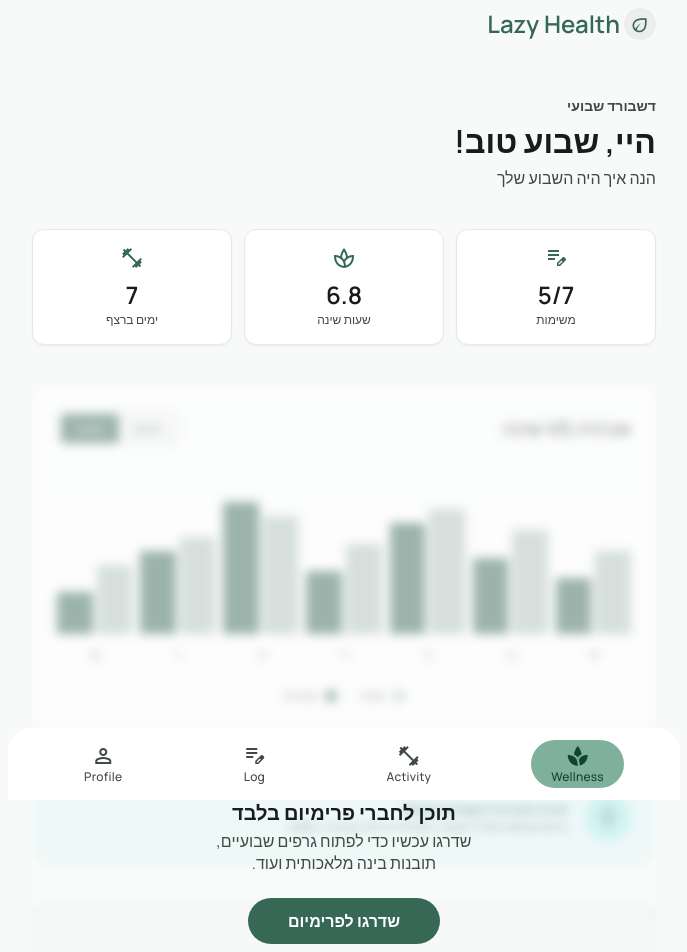
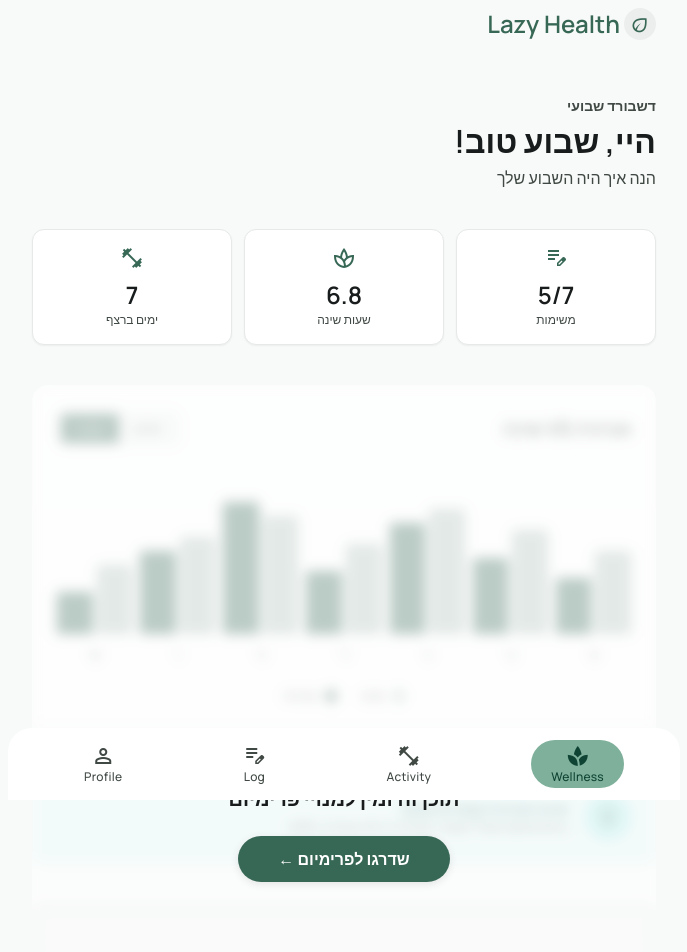
Before and after one commit to adar230/lazy-health, a React (Vite) app: page /dashboard in a window 1280 px wide. Shown: the top 952 px of the page, without its empty margins (296-983 px from the left). Built offline with nearby package versions, Linux system fonts and the light colour scheme; no server answers.

Commit message:
Update Dashboard premium lock UI

```diff
--- a/src/pages/DashboardPage/DashboardPage.css
+++ b/src/pages/DashboardPage/DashboardPage.css
@@ -73,28 +73,17 @@
   align-items: center;
   justify-content: center;
   text-align: center;
-  background: rgba(255, 255, 255, 0.2);
-  backdrop-filter: blur(2px);
+  background: rgba(255, 255, 255, 0.45);
+  backdrop-filter: blur(4px);
   padding: var(--space-lg);
-}
-
-.premium-overlay .lock-icon {
-  font-size: 48px;
-  color: var(--color-primary);
-  margin-bottom: var(--space-sm);
 }
 
 .premium-overlay h3 {
   font-size: var(--font-headline-sm-size);
   color: var(--color-on-surface);
-  margin: 0 0 var(--space-xs) 0;
-}
-
-.premium-overlay p {
-  color: var(--color-on-surface-variant);
   margin: 0 0 var(--space-md) 0;
-  font-size: var(--font-body-md-size);
-  max-width: 300px;
+  font-family: var(--font-family-sans);
+  font-weight: 600;
 }
 
 .premium-overlay .premium-upgrade-btn {
@@ -106,8 +95,9 @@
   font-weight: 600;
   font-size: var(--font-body-md-size);
   cursor: pointer;
-  transition: transform 0.2s ease, background-color 0.2s ease;
+  transition: background-color 0.2s ease, transform 0.2s ease;
   font-family: var(--font-family-sans);
+  box-shadow: 0 2px 8px rgba(0, 0, 0, 0.1);
 }
 
 .premium-overlay .premium-upgrade-btn:hover {
--- a/src/pages/DashboardPage/DashboardPage.jsx
+++ b/src/pages/DashboardPage/DashboardPage.jsx
@@ -60,10 +60,8 @@
       <div className={`premium-content-wrapper ${!isPremium ? 'locked' : ''}`}>
         {!isPremium && (
           <div className="premium-overlay">
-            <span className="material-symbols-rounded lock-icon">lock</span>
-            <h3>תוכן לחברי פרימיום בלבד</h3>
-            <p>שדרגו עכשיו כדי לפתוח גרפים שבועיים, תובנות בינה מלאכותית ועוד.</p>
-            <button className="premium-upgrade-btn" onClick={() => navigate('/profile')}>שדרגו לפרימיום</button>
+            <h3>תוכן זה זמין למנויי פרימיום</h3>
+            <button className="premium-upgrade-btn" onClick={() => navigate('/profile')}>שדרגו לפרימיום ←</button>
           </div>
         )}
         <div className="premium-content-inner">
```
